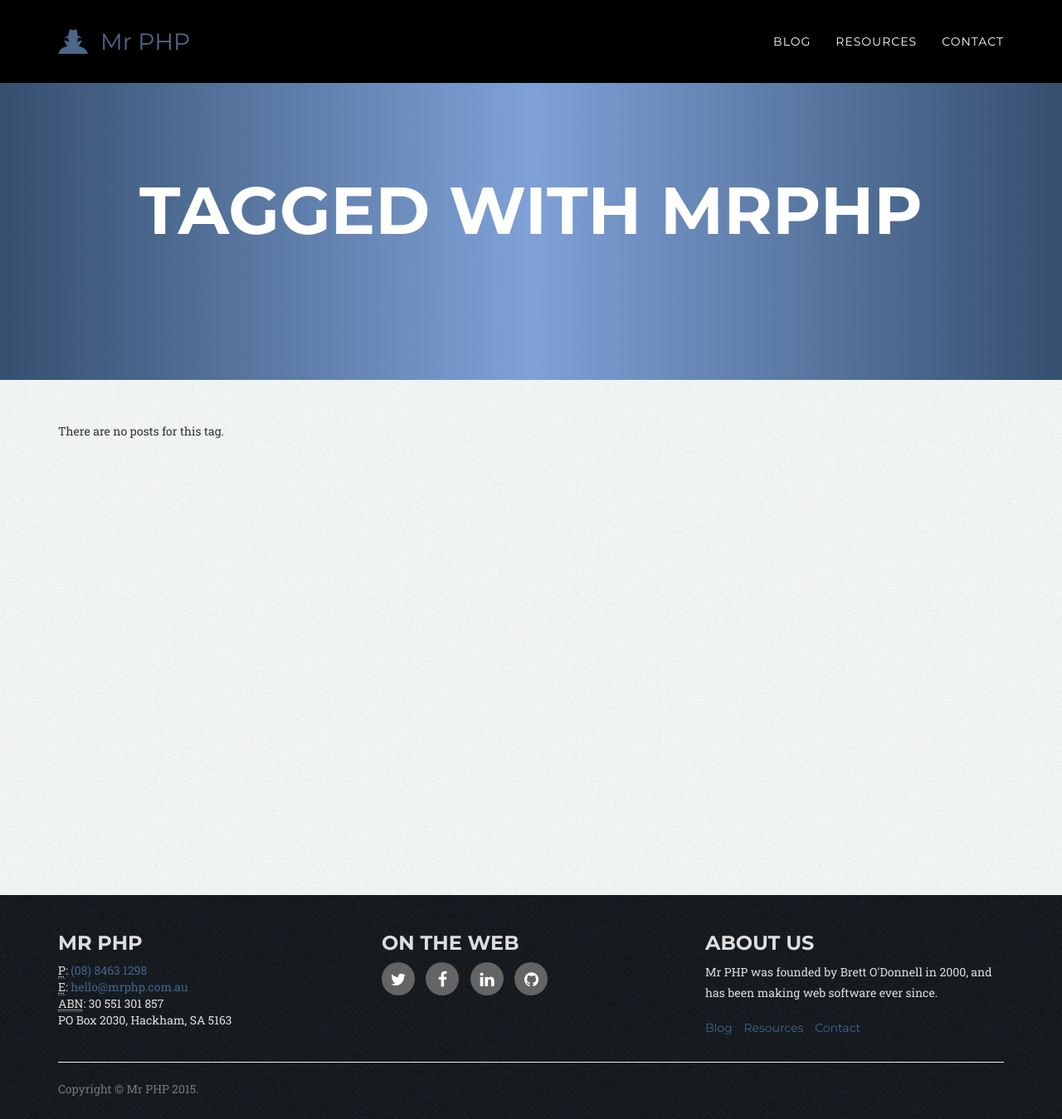
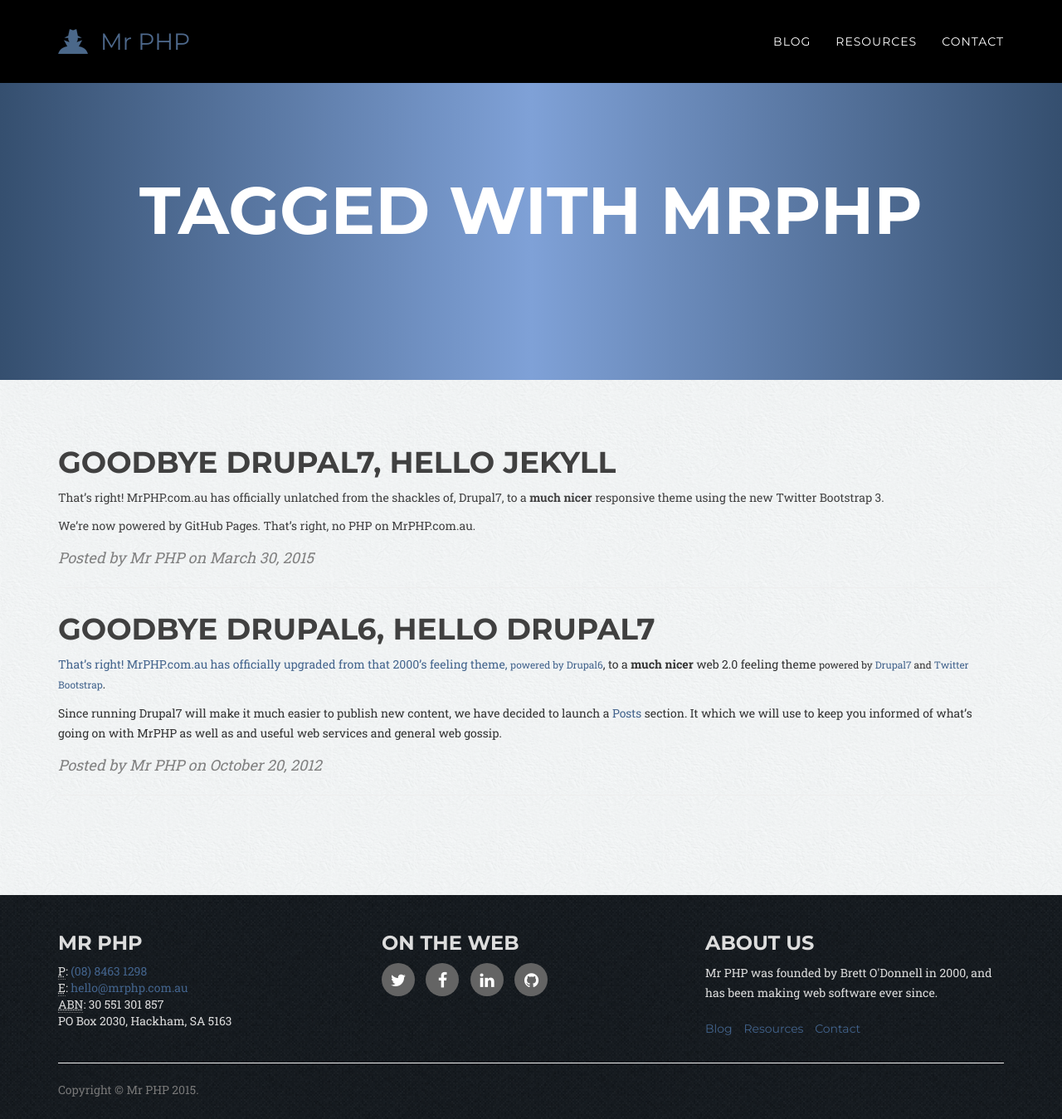
Before and after one commit to mr-php/mr-php.github.io, a Jekyll site: the page built from blog/tag/mrphp.md, in a window 1280 px wide and 1349 px high. Shown: the whole window at 83% size. Built offline with Jekyll 4.4.1, drawn with Linux system fonts in a browser that asks for light colours; nearby versions of some CDN libraries; some web fonts are replaced; Markdown is read by kramdown in place of the engine named in the settings.

Commit message:
new article

```diff
--- a/_posts/2012-10-20-goodbye-drupal6-hello-drupal7.md
+++ b/_posts/2012-10-20-goodbye-drupal6-hello-drupal7.md
@@ -1,7 +1,7 @@
 ---
 layout: post
 title: Goodbye Drupal6, Hello Drupal7
-created: 1350757707
+tags: [mrphp]
 ---
 That's right!  MrPHP.com.au has officially upgraded from that 2000's feeling theme, <small>powered by <a href="http://drupal.org/drupal-6.0">Drupal6</a></small>, to a <strong>much nicer</strong> web 2.0 feeling theme <small>powered by <a href="http://drupal.org/drupal-7.0">Drupal7</a> and <a href="http://twitter.github.com/bootstrap/">Twitter Bootstrap</a></small>.
 
--- /dev/null
+++ b/_posts/2015-03-30-goodbye-drupal7-hello-jekyll.md
@@ -0,0 +1,32 @@
+---
+layout: post
+title: Goodbye Drupal7, Hello Jekyll
+tags: [mrphp]
+---
+That's right!  MrPHP.com.au has officially unlatched from the shackles of, Drupal7, to a <strong>much nicer</strong> responsive theme using the new Twitter Bootstrap 3.
+
+We're now powered by GitHub Pages.  That's right, no PHP on MrPHP.com.au.
+
+<!--break-->
+
+Don't get me wrong, <a href="http://drupal.org/">Drupal</a> served us well for over 10 years, providing a solid CMS which we manage content with images and other media.  The posts allowed for threaded comments, and it was reasonably easy to manage.
+
+Problems started because pages were not very fast to load.  It made it difficult to want to post new content because we would spend a lot of time waiting for pages to load.  In addition Drupal can be fiddly.  If you want to achieve something you need several modules, and they all need configuration.  Compounded with slow page loading, tinkering with settings can become very tedious.
+
+The final blow was an intermittent ongoing DDOS that was occurring.  Although we could block the IPs using <a href="https://www.cloudflare.com/">CloudFlare</a>, Drupal was not able to serve pages fast enough for them to appear in the access logs.  We had to find a lighter solution.
+
+Originally we decided to create it in flat HTML, and retire the blog.  We started looking through themes and found some amazing <a href="http://getbootstrap.com/">Bootstrap3</a> designs at <a href="http://startbootstrap.com/">Start Bootstrap</a>.  Some of their themes mentioned a Jekyll version, so we decided to visit <a href="http://jekyllrb.com/">JekyllRB</a> to find out more. 5 minutes of reading and we were hooked.
+
+The concept is much different to Drupal.  You create your site content and templates, then Jekyll will build the HTML files.  Once this is done the HTML files can be served by any web server.  You can also set expires headers to make CloudFlare serve your page without needing to contact your server for each request.  This provides an ultra-light solution.
+
+It just so happens that <a href="https://pages.github.com/">GitHub Pages</a> is powered by Jekyll, so you can run your site there for free and you can even use your own domain name.  If you use CloudFlare for DNS/CDN then you can also enable a free SSL certificate.
+
+Jekyll provides a tool to export from Drupal which worked very nicely. It created `.md` files containing the content of all the Drupal articles.  We reformatted them, but only to remove markup that was required in Drupal.
+
+We were able to do "php-ish" things like including reusable files (header/footer/etc), storing data in `.yml` files to build dynamic pages and even output the current year in the copyright message.
+
+Not only that, but we were able to do "blog-ish" things like pagination and tags.  Unfortunately the comments are all gone with Drupal.  However all the articles are still available, and a new comment system has been implemented powered by disquss.
+
+Managing content using a text editor seems much easier, and from what I have done so far is a lot more flexible.
+
+If you haven't tried it before, give Jekyll a try for your next GitHub Pages site.  There's a great guide by <a href="http://michaelchelen.net/81fa/install-jekyll-2-ubuntu-14-04/">Michael Chelen</a> to get it up and running on Ubuntu 14.04 if you want to run it yourself or preview before pushing your changes to GitHub.
```
